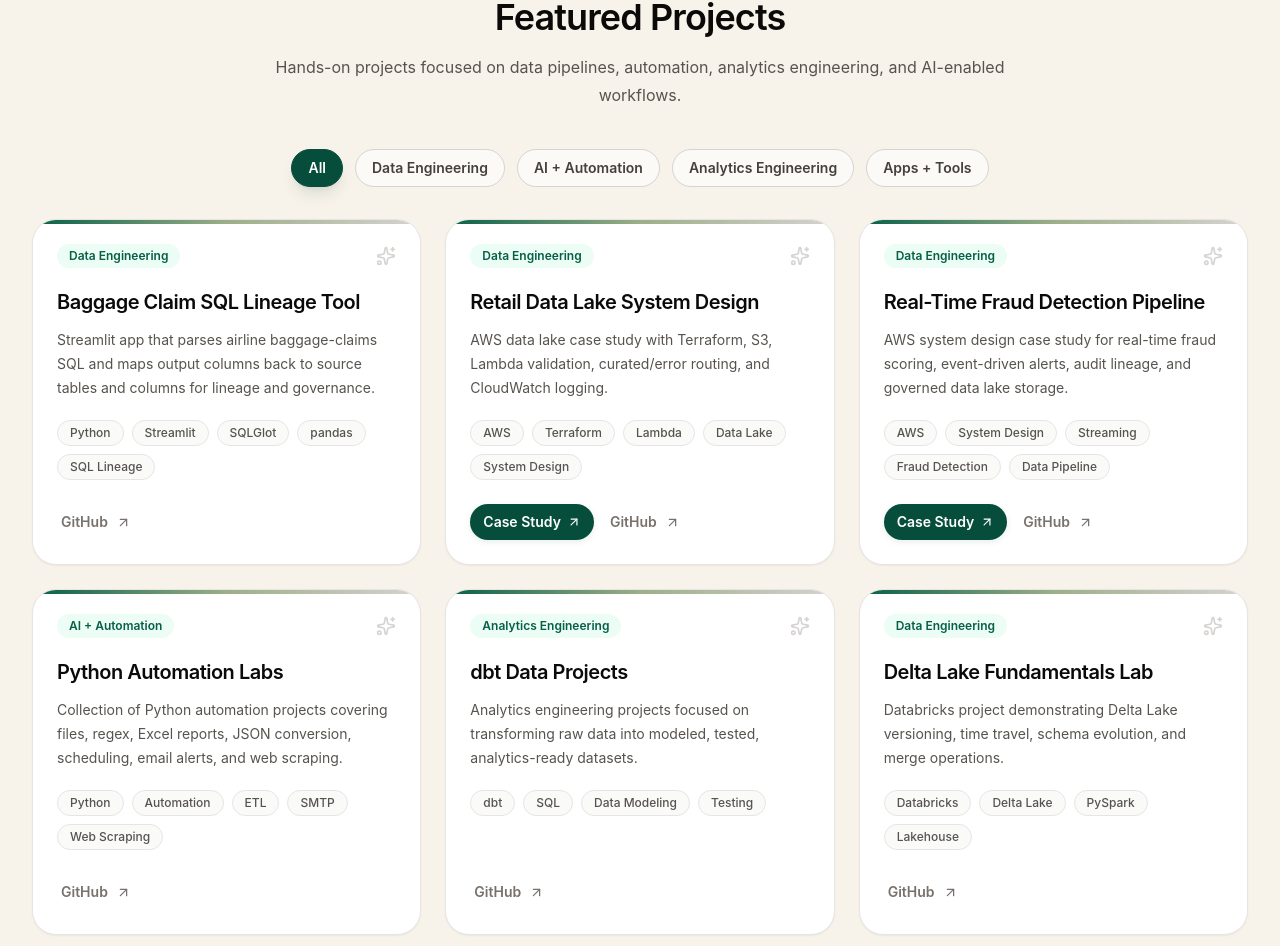
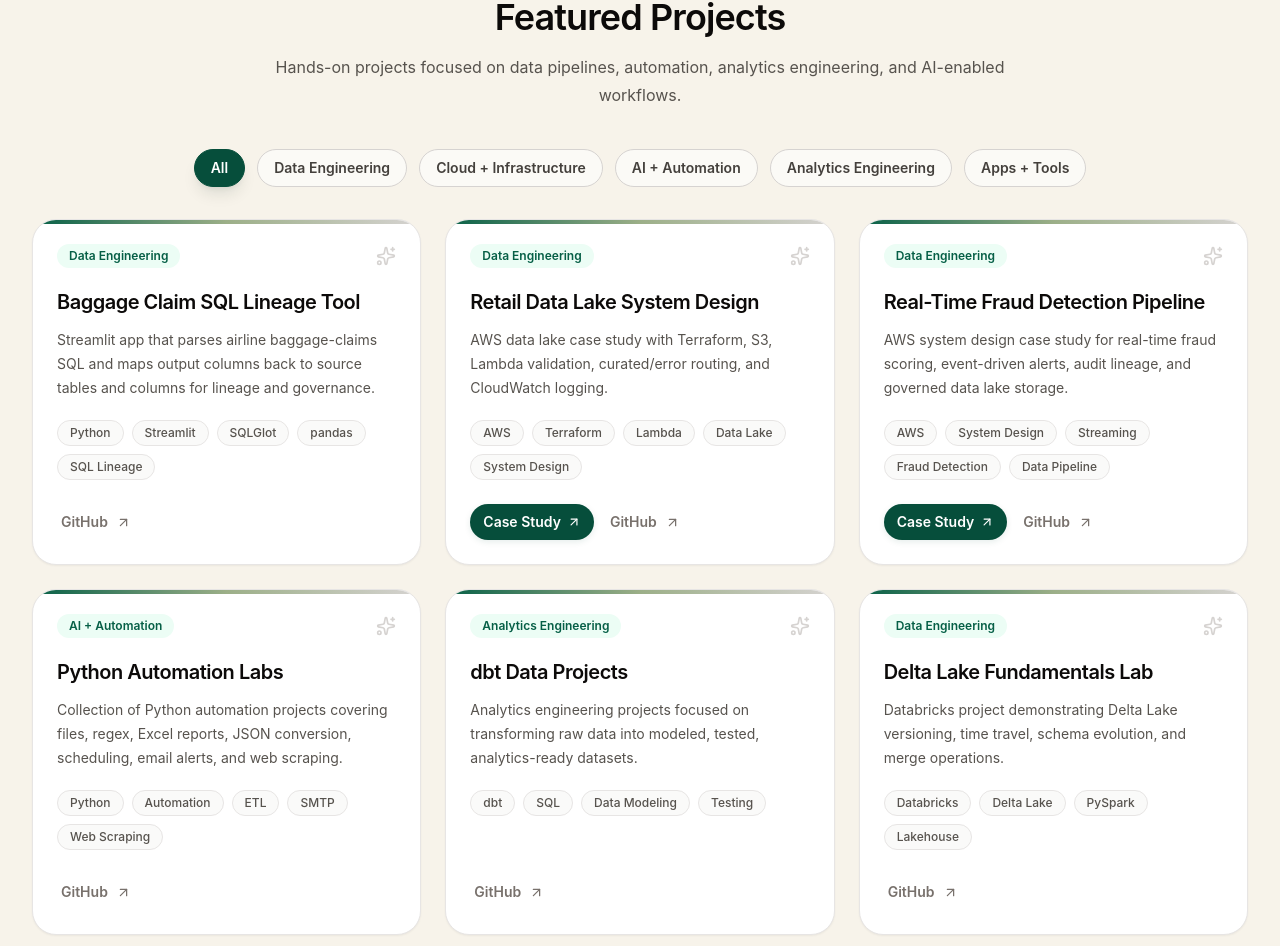
Before and after one commit to jenniferarias414/portfolio-v2, a React (Vite) app: page / in a window 1280 px wide. Shown: the part 1350-2296 px from the top of the page. Built offline with nearby package versions, Linux system fonts and the light colour scheme.

Commit message:
added new project category, tagged system design projects

```diff
--- a/src/pages/Home.jsx
+++ b/src/pages/Home.jsx
@@ -41,6 +41,7 @@
   {
     title: "Retail Data Lake System Design",
     category: "Data Engineering",
+    categories: ["Data Engineering", "Cloud + Infrastructure"],
     summary:
       "AWS data lake case study with Terraform, S3, Lambda validation, curated/error routing, and CloudWatch logging.",
     tags: ["AWS", "Terraform", "Lambda", "Data Lake", "System Design"],
@@ -50,6 +51,7 @@
   {
     title: "Real-Time Fraud Detection Pipeline",
     category: "Data Engineering",
+    categories: ["Data Engineering", "Cloud + Infrastructure"],
     summary:
       "AWS system design case study for real-time fraud scoring, event-driven alerts, audit lineage, and governed data lake storage.",
     tags: ["AWS", "System Design", "Streaming", "Fraud Detection", "Data Pipeline"],
@@ -119,7 +121,7 @@
   { src: "devmountain-foundations.png", alt: "Devmountain Foundations badge" },
 ];
 
-const categories = ["All", "Data Engineering", "AI + Automation", "Analytics Engineering", "Apps + Tools"];
+const categories = ["All", "Data Engineering", "Cloud + Infrastructure", "AI + Automation", "Analytics Engineering", "Apps + Tools"];
 const initialContactForm = { name: "", email: "", message: "", _gotcha: "" };
 const emailPattern = /^[^\s@]+@[^\s@]+\.[^\s@]+$/;
 
@@ -447,7 +449,7 @@
   const [active, setActive] = useState("All");
   const [peekProject, setPeekProject] = useState(null);
   const filtered = useMemo(
-    () => (active === "All" ? projects : projects.filter((project) => project.category === active)),
+    () => (active === "All" ? projects : projects.filter((project) => project.category === active || project.categories?.includes(active))),
     [active]
   );
 
```
